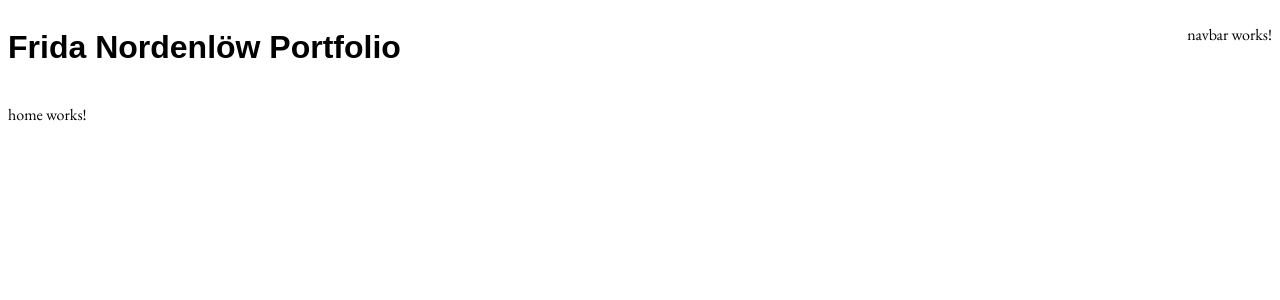
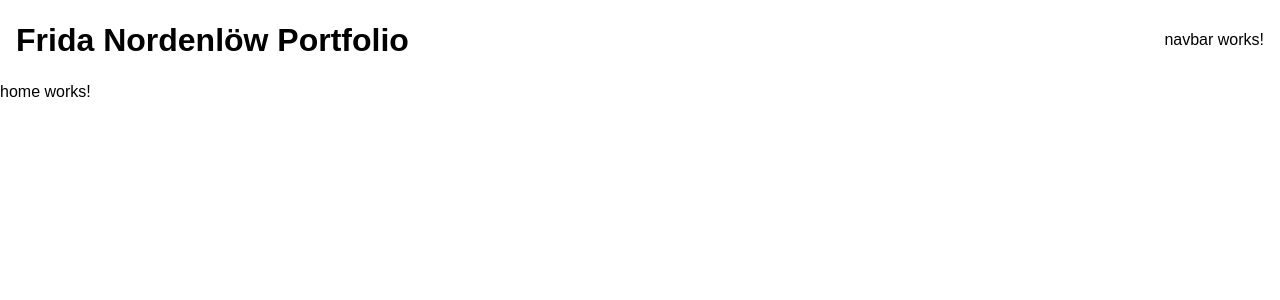
Before and after one commit to fridanordenlow/angular-portfolio, an Angular app: page / in a window 1280 px wide. Shown: the top 300 px of the page. Built offline with nearby package versions, Linux system fonts and the light colour scheme; a web font is replaced by a local one.

Commit message:
style: add reset, base and SCSS variables

```diff
--- a/angular.json
+++ b/angular.json
@@ -36,7 +36,10 @@
               }
             ],
             "styles": ["src/styles.scss"],
-            "scripts": []
+            "scripts": [],
+            "stylePreprocessorOptions": {
+              "includePaths": ["src/styles"]
+            }
           },
           "configurations": {
             "production": {
--- a/src/app/components/header/header.component.scss
+++ b/src/app/components/header/header.component.scss
@@ -1,4 +1,8 @@
+@use "variables" as *;
+
 header {
   display: flex;
+  align-items: center;
   justify-content: space-between;
+  padding: $spacing-sm;
 }
--- a/src/styles.scss
+++ b/src/styles.scss
@@ -1,14 +1,2 @@
-/* You can add global styles to this file, and also import other style files */
-body {
-  font-family: "Satoshi", sans-serif;
-  font-family: "EB Garamond", serif;
-}
-
-h1,
-h2,
-h3,
-h4,
-h5,
-h6 {
-  font-family: "Satoshi", sans-serif;
-}
+@use "styles/reset";
+@use "styles/base";
--- /dev/null
+++ b/src/styles/_base.scss
@@ -0,0 +1,9 @@
+@use "variables" as *;
+
+html {
+  scroll-behavior: smooth;
+}
+
+body {
+  font-family: $primary-font;
+}
--- /dev/null
+++ b/src/styles/_reset.scss
@@ -0,0 +1,83 @@
+/* Box sizing rules */
+*,
+*::before,
+*::after {
+  box-sizing: border-box;
+}
+
+:root {
+  color-scheme: light dark;
+
+  font-synthesis: none;
+  text-rendering: optimizeLegibility;
+  -webkit-font-smoothing: antialiased;
+  -moz-osx-font-smoothing: grayscale;
+}
+
+/* Remove default margin */
+body,
+h1,
+h2,
+h3,
+h4,
+p,
+figure,
+blockquote,
+dl,
+dd {
+  margin: 0;
+}
+
+/* Remove list styles on ul, ol elements with a list role, which suggests default styling will be removed */
+ul[role="list"],
+ol[role="list"] {
+  list-style: none;
+}
+
+/* Set core root defaults */
+html:focus-within {
+  scroll-behavior: smooth;
+}
+
+/* Set core body defaults */
+body {
+  min-height: 100vh;
+  line-height: 1.5;
+}
+
+/* A elements that don't have a class get default styles */
+a:not([class]) {
+  text-decoration-skip-ink: auto;
+}
+
+/* Make images easier to work with */
+img,
+picture {
+  max-width: 100%;
+  height: auto;
+  display: block;
+}
+
+/* Inherit fonts for inputs and buttons */
+input,
+button,
+textarea,
+select {
+  font: inherit;
+}
+
+/* Remove all animations, transitions and smooth scroll for people that prefer not to see them */
+@media (prefers-reduced-motion: reduce) {
+  html:focus-within {
+    scroll-behavior: auto;
+  }
+
+  *,
+  *::before,
+  *::after {
+    animation-duration: 0.01ms !important;
+    animation-iteration-count: 1 !important;
+    transition-duration: 0.01ms !important;
+    scroll-behavior: auto !important;
+  }
+}
--- /dev/null
+++ b/src/styles/_variables.scss
@@ -0,0 +1,36 @@
+/* Font variables */
+$primary-font: "Satoshi", sans-serif;
+$secondary-font: "EB Garamond", serif;
+
+/* Colors */
+$primary-bg-color: white;
+$secondary-bg-color: rgb(215, 225, 234);
+
+/* Spacing variables */
+/* Global page padding */
+$spacing-xs: 0.5rem; // 8px
+$spacing-sm: 1rem; // 16px
+$spacing-md: 2rem; // 32px
+$spacing-lg: 3rem; // 48px
+$spacing-xl: 4rem; // 64px
+$spacing-xxl: 6rem; // 96px
+
+/* Standard gap between elements */
+$gap-xs: 0.5rem; // 8px
+$gap-sm: 1rem; // 16px
+$gap-md: 1.5rem; // 24px
+$gap-lg: 2rem; // 32px
+$gap-xl: 3rem; // 48px
+
+/* Section spacing (margin-top / margin-bottom for consistent vertical rhythm) */
+$section-spacing-sm: 2rem;
+$section-spacing-md: 4rem;
+$section-spacing-lg: 6rem;
+
+/* Variables for buttons */
+// $button-bg: rgb(210, 225, 234);
+// $button-color: #000;
+// $button-hover-bg: #ccc;
+// $button-hover-color: #333;
+// $button-padding: 0.5rem 1rem;
+// $button-transition: 0.3s ease;
```
